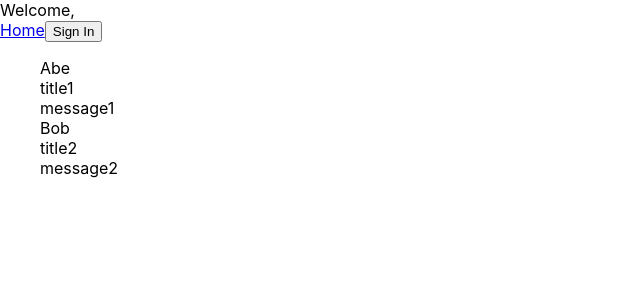
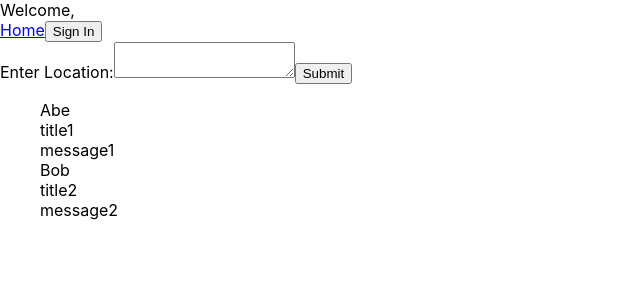
Before and after one commit to jongregtom/good-neighbors, a React (Create React App) app: page / in a window 1280 px wide. Shown: the top 300 px of the page, without its empty margins (0-640 px from the left). Built offline with nearby package versions, Linux system fonts and the light colour scheme; no server answers; what auth0-js would draw is missing.

Commit message:
modified Location component

```diff
--- a/src/App.js
+++ b/src/App.js
@@ -4,20 +4,35 @@ import auth0Client from './Auth';
 import Callback from './Callback';
 import NavBar from './Components/NavBar';
 import Feed from './Components/Feed';
+import Location from './Components/Location';
 import { requests } from './dummyData';
+const API_KEY = 'AIzaSyBrvCMnxwpFRqVhsUGyYA_YSyuZProgabU';
 
 class App extends Component {
   constructor(props) {
     super(props);
     this.state = {
       userName: '',
-      feed: [{userName: 'Jon', title: 'title', message: 'messgage', email: 'jon@jon.com'}, {userName: 'Jon', title: 'title2', message: 'messgage2', email: 'jon@jon.com'}]
+      feed: [],
+      location: '',
+      value: ''
     }
     this.signIn = this.signIn.bind(this);
+    this.handleLocationChange = this.handleLocationChange.bind(this);
+    this.handleLocationSubmit = this.handleLocationSubmit.bind(this);
   }
 
   componentDidMount() {
-    this.setState({feed: requests})
+    this.setState({feed: requests});
+
+    fetch(`https://maps.googleapis.com/maps/api/place/autocomplete/json?input=paris&key=${API_KEY}`, {
+      headers: {
+        'Content-Type': 'application/json'
+      },
+      mode: 'no-cors'
+    })//.then(res => res.json())
+    .then(res => console.log(res))
+    .catch(err => console.log('error:', err));
   }
 
   componentDidUpdate() {
@@ -34,6 +49,17 @@ class App extends Component {
     return auth0Client.getProfile().name;
   }
 
+  handleLocationChange(e) {
+    this.setState({value: e.target.value})
+  }
+
+  handleLocationSubmit(e) {
+    e.preventDefault();
+    this.setState({location: this.state.value});
+    console.log(this.state.location)
+
+  }
+
   render() {
     return (
       <div>
@@ -46,6 +72,7 @@ class App extends Component {
             <div>
               <label>{`Welcome, ${this.state.userName}`}</label>
               <NavBar />
+              <Location location={this.state.location} handleSubmit={this.handleLocationSubmit} handleChange={this.handleLocationChange}/>
               <Feed feed={this.state.feed}/>
             </div>
         }
--- /dev/null
+++ b/src/Components/Location.js
@@ -0,0 +1,16 @@
+import React from 'react';
+
+const Location = function(props) {
+    return (
+        <form onSubmit={props.handleSubmit}>
+            <label>
+                Enter Location:
+                <textarea value={props.value} onChange={props.handleChange}></textarea>
+            </label>
+            <input type="submit" value="Submit"></input>
+            <p>{props.location}</p>
+        </form>
+    )
+}
+
+export default Location;
```
